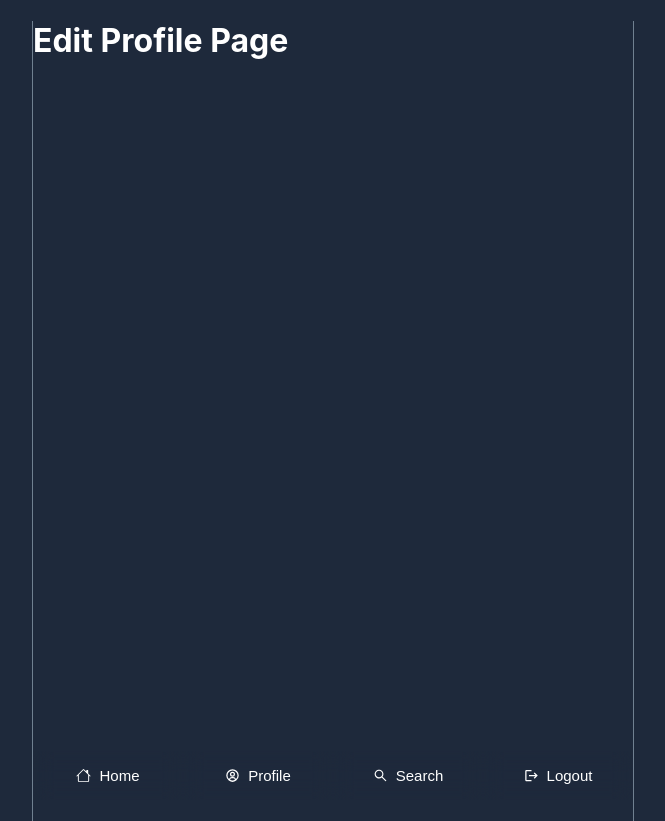
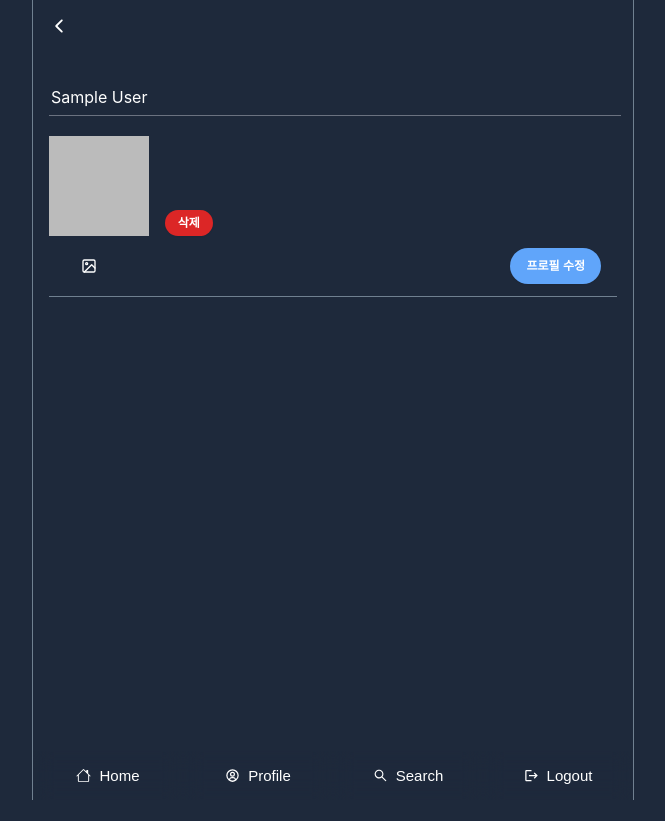
Before and after one commit to jamie-jungah/react-twitter-clone, a React (Create React App) app: page /profile/edit in a window 1280 px wide. Shown: the whole page, without its empty margins (307-972 px from the left). After the commit the page ends 800 px from the top, so only its background shows below. Built offline with nearby package versions, Linux system fonts and the light colour scheme; no server answers; sample sign-in values are in the browser's storage.

Commit message:
feat: Firebase storage로 프로필 이미지 CRUD

```diff
--- a/src/components/posts/PostEditForm.tsx
+++ b/src/components/posts/PostEditForm.tsx
@@ -27,19 +27,22 @@ export default function PostEditForm() {
   const navigate = useNavigate();
   const { user } = useContext(AuthContext);
 
-  const handleFileUpload = (e: any) => {
+  const handleFileUpload = (e: React.ChangeEvent<HTMLInputElement>) => {
     const {
       target: { files },
     } = e;
 
     const file = files?.[0];
-    const fileReader = new FileReader();
-    fileReader?.readAsDataURL(file);
 
-    fileReader.onloadend = (e: any) => {
-      const { result } = e?.currentTarget;
-      setImageFile(result);
-    };
+    if (file) {
+      const fileReader = new FileReader();
+      fileReader?.readAsDataURL(file);
+
+      fileReader.onloadend = (e: ProgressEvent<FileReader>) => {
+        const { result } = e.currentTarget as FileReader;
+        setImageFile(result as string);
+      };
+    }
   };
 
   const getPost = useCallback(async () => {
@@ -53,7 +56,7 @@ export default function PostEditForm() {
     }
   }, [params.id]);
 
-  const onSubmit = async (e: any) => {
+  const onSubmit = async (e: React.FormEvent<HTMLFormElement>) => {
     setIsSubmitting(true);
     const key = `${user?.uid}/${uuidv4()}`;
     const storageRef = ref(storage, key);
--- a/src/components/posts/PostForm.tsx
+++ b/src/components/posts/PostForm.tsx
@@ -16,22 +16,25 @@ export default function PostForm() {
   const [isSubmitting, setIsSubmitting] = useState<boolean>(false);
   const { user } = useContext(AuthContext);
 
-  const handleFileUpload = (e: any) => {
+  const handleFileUpload = (e: React.ChangeEvent<HTMLInputElement>) => {
     const {
       target: { files },
     } = e;
 
     const file = files?.[0];
-    const fileReader = new FileReader();
-    fileReader?.readAsDataURL(file);
 
-    fileReader.onloadend = (e: any) => {
-      const { result } = e?.currentTarget;
-      setImageFile(result);
-    };
+    if (file) {
+      const fileReader = new FileReader();
+      fileReader?.readAsDataURL(file);
+
+      fileReader.onloadend = (e: ProgressEvent<FileReader>) => {
+        const { result } = e.currentTarget as FileReader;
+        setImageFile(result as string);
+      };
+    }
   };
 
-  const onSubmit = async (e: any) => {
+  const onSubmit = async (e: React.FormEvent<HTMLFormElement>) => {
     setIsSubmitting(true);
     const key = `${user?.uid}/${uuidv4()}`;
     const storageRef = ref(storage, key);
--- a/src/index.scss
+++ b/src/index.scss
@@ -154,6 +154,23 @@ body {
 }
 
 .post-form {
+  &__profile {
+    padding: 16px;
+
+    .post-form__input {
+      border-bottom: 1px solid $gray;
+      padding: 8px 2px;
+      font-size: 16px;
+      width: 100%;
+      margin-bottom: 20px;
+
+      &:active,
+      &:focus {
+        border-bottom: 1px solid white;
+      }
+    }
+  }
+
   &__image-area {
     display: flex;
     align-items: center;
@@ -475,3 +492,46 @@ body {
     }
   }
 }
+
+// Profile Layout
+.profile {
+  display: flex;
+  padding: 0 1rem;
+  margin-top: 2.5rem;
+  justify-content: space-between;
+  align-items: center;
+
+  &__image {
+    border-radius: 50%;
+    width: 100px;
+    height: 100px;
+  }
+
+  &__btn {
+    @extend .button;
+    background-color: $primaryColor;
+
+    &:hover,
+    &:focus {
+      background-color: $activeColor;
+    }
+  }
+
+  &__text {
+    padding: 0 1rem;
+    margin-top: 20px;
+  }
+
+  &__name {
+    font-size: 14px;
+    color: $white;
+    font-weight: 700;
+    margin-bottom: 4px;
+  }
+
+  &__email {
+    font-size: 14px;
+    color: $grayText;
+    margin-bottom: 4px;
+  }
+}
--- a/src/pages/profile/edit.tsx
+++ b/src/pages/profile/edit.tsx
@@ -1,3 +1,161 @@
+import PostHeader from 'components/posts/PostHeader';
+import AuthContext from 'context/AuthContext';
+import { updateProfile } from 'firebase/auth';
+import {
+  deleteObject,
+  getDownloadURL,
+  ref,
+  uploadString,
+} from 'firebase/storage';
+import { storage } from 'firebaseApp';
+import { useContext, useEffect, useState } from 'react';
+import { FiImage } from 'react-icons/fi';
+import { useNavigate } from 'react-router-dom';
+import { toast } from 'react-toastify';
+import { v4 as uuidv4 } from 'uuid';
+
+const STORAGE_DOWNLOAD_URL_STRING = 'https://firebasestorage.googleapis.com';
+
 export default function EditProfile() {
-  return <h1>Edit Profile Page</h1>;
+  const [displayName, setDisplayName] = useState<string>('');
+  const [imageUrl, setImageUrl] = useState<string | null>(null);
+  const navigate = useNavigate();
+  const { user } = useContext(AuthContext);
+
+  const onChange = (e: React.ChangeEvent<HTMLInputElement>) => {
+    const {
+      target: { value },
+    } = e;
+
+    setDisplayName(value);
+  };
+
+  const onSubmit = async (e: React.FormEvent<HTMLFormElement>) => {
+    e.preventDefault();
+
+    let key = `${user?.uid}/${uuidv4()}`;
+    const storageRef = ref(storage, key);
+    let newImageUrl = null;
+
+    try {
+      // 기존 이미지 삭제 (firebase storage 이미지일 경우에만)
+      if (
+        user?.photoURL &&
+        user?.photoURL?.includes(STORAGE_DOWNLOAD_URL_STRING)
+      ) {
+        const imageRef = ref(storage, user?.photoURL);
+        if (imageRef) {
+          await deleteObject(imageRef).catch((error) => {
+            console.log(error);
+          });
+        }
+      }
+
+      // 이미지 업로드
+      if (imageUrl) {
+        const data = await uploadString(storageRef, imageUrl, 'data_url');
+        newImageUrl = await getDownloadURL(data?.ref);
+      }
+
+      // updateProfile 호출
+      if (user) {
+        await updateProfile(user, {
+          displayName: displayName || '',
+          photoURL: newImageUrl || '',
+        })
+          .then(() => {
+            toast.success('프로필이 업데이트 되었습니다.');
+            navigate('/profile');
+          })
+          .catch((error) => {
+            console.log(error);
+          });
+      }
+    } catch (e: any) {
+      console.log(e);
+    }
+  };
+
+  const handleFileUpload = (e: React.ChangeEvent<HTMLInputElement>) => {
+    const {
+      target: { files },
+    } = e;
+
+    const file = files?.[0];
+
+    if (file) {
+      const fileReader = new FileReader();
+      fileReader?.readAsDataURL(file);
+
+      fileReader.onloadend = (e: ProgressEvent<FileReader>) => {
+        const { result } = e.currentTarget as FileReader;
+        setImageUrl(result as string);
+      };
+    }
+  };
+
+  const handleDeleteImage = () => {
+    setImageUrl(null);
+  };
+
+  useEffect(() => {
+    if (user?.photoURL) {
+      setImageUrl(user?.photoURL);
+    }
+
+    if (user?.displayName) {
+      setDisplayName(user?.displayName);
+    }
+  }, [user?.photoURL, user?.displayName]);
+
+  return (
+    <div className='post'>
+      <PostHeader />
+      <form className='post-form' onSubmit={onSubmit}>
+        <div className='post-form__profile'>
+          <input
+            type='text'
+            name='displayName'
+            className='post-form__input'
+            placeholder='이름'
+            onChange={onChange}
+            value={displayName}
+          />
+          {imageUrl && (
+            <div className='post-form__attachment'>
+              <img src={imageUrl} alt='attachment' width={100} height={100} />
+              <button
+                type='button'
+                onClick={handleDeleteImage}
+                className='post-form__clear-btn'
+              >
+                삭제
+              </button>
+            </div>
+          )}
+
+          <div className='post-form__submit-area'>
+            <div className='post-form__image-area'>
+              <label className='post-form__file' htmlFor='file-input'>
+                <FiImage className='post-form__file-icon' />
+              </label>
+            </div>
+            <input
+              type='file'
+              name='file-input'
+              id='file-input'
+              accept='image/*'
+              className='hidden'
+              onChange={handleFileUpload}
+            />
+            <input
+              type='submit'
+              value='프로필 수정'
+              className='post-form__submit-btn'
+            />
+          </div>
+        </div>
+      </form>
+    </div>
+  );
 }
--- a/src/pages/profile/index.tsx
+++ b/src/pages/profile/index.tsx
@@ -1,3 +1,81 @@
+import PostBox from 'components/posts/PostBox';
+import AuthContext from 'context/AuthContext';
+import {
+  collection,
+  onSnapshot,
+  orderBy,
+  query,
+  where,
+} from 'firebase/firestore';
+import { db } from 'firebaseApp';
+import { PostProps } from 'pages/home';
+import { useContext, useEffect, useState } from 'react';
+import { useNavigate } from 'react-router-dom';
+
+const PROFILE_DEFAULT_URL = '/logo512.png';
+
 export default function ProfilePage() {
-  return <h1>Profile Page</h1>;
+  const [posts, setPosts] = useState<PostProps[]>([]);
+  const navigate = useNavigate();
+  const { user } = useContext(AuthContext);
+
+  useEffect(() => {
+    if (user) {
+      let postsRef = collection(db, 'posts');
+      let postsQuery = query(
+        postsRef,
+        where('uid', '==', user.uid),
+        orderBy('createdAt', 'desc')
+      );
+
+      onSnapshot(postsQuery, (snapShot) => {
+        let dataObj = snapShot.docs.map((doc) => ({
+          ...doc.data(),
+          id: doc?.id,
+        }));
+        setPosts(dataObj as PostProps[]);
+      });
+    }
+  }, []);
+
+  return (
+    <div className='home'>
+      <div className='home__top'>
+        <div className='home__title'>Profile</div>
+        <div className='profile'>
+          <img
+            src={user?.photoURL || PROFILE_DEFAULT_URL}
+            alt='profile'
+            className='profile__image'
+            width={100}
+            height={100}
+          />
+          <button
+            type='button'
+            className='profile__btn'
+            onClick={() => navigate('/profile/edit')}
+          >
+            프로필 수정
+          </button>
+        </div>
+        <div className='profile__text'>
+          <div className='profile__name'>{user?.displayName || '사용자님'}</div>
+          <div className='profile__email'>{user?.email}</div>
+        </div>
+        <div className='home__tabs'>
+          <div className='home__tab home__tab--active'>For You</div>
+          <div className='home__tab'>Likes</div>
+        </div>
+        <div className='post'>
+          {posts?.length > 0 ? (
+            posts?.map((post) => <PostBox post={post} key={post.id} />)
+          ) : (
+            <div className='post__no-posts'>
+              <div className='post__text'>게시글이 없습니다.</div>
+            </div>
+          )}
+        </div>
+      </div>
+    </div>
+  );
 }
```
